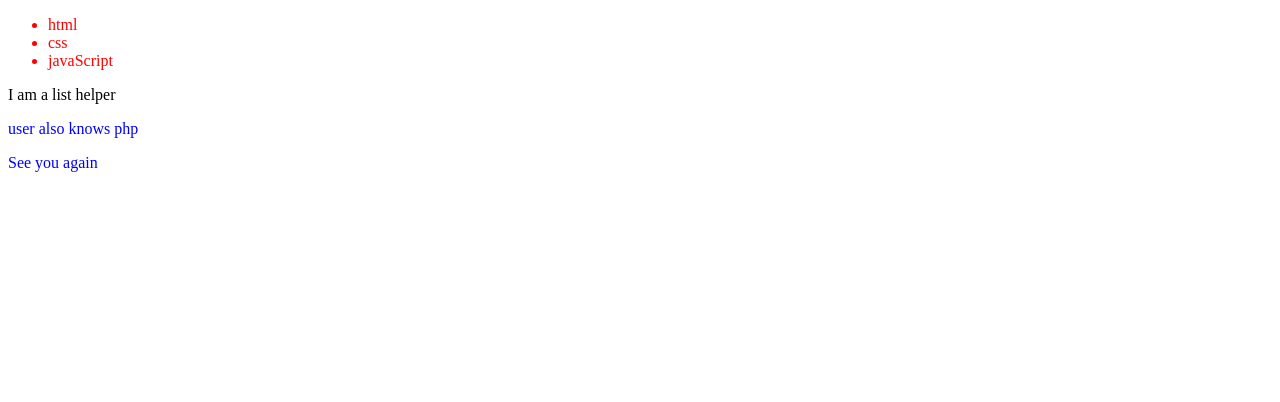
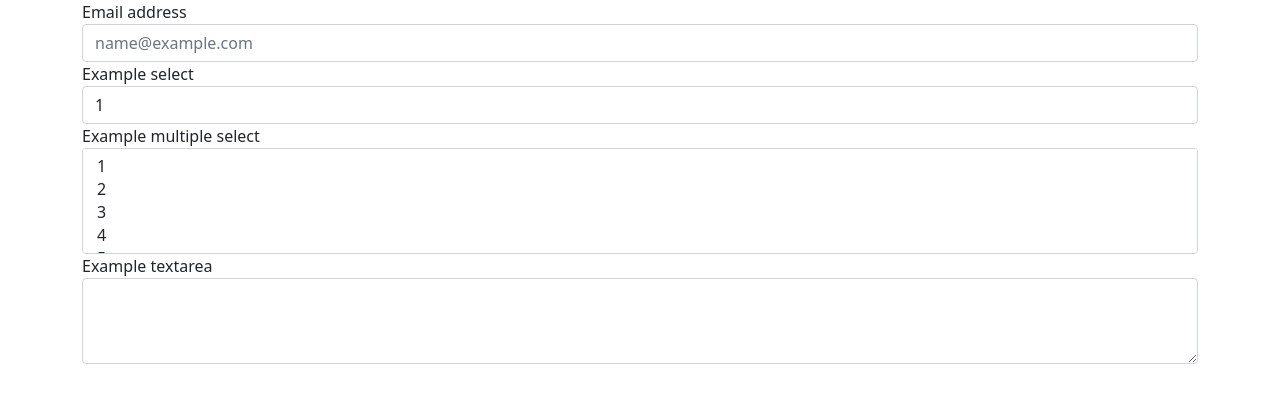
Before and after one commit to gsshohel1314/vue2project, a Vue app in the folder main_project/: page / in a window 1280 px wide. Shown: the top 402 px of the page. Built offline with nearby package versions, Linux system fonts and the light colour scheme.

Commit message:
use bootstrap in vue js by cdn

```diff
--- a/main_project/public/index.html
+++ b/main_project/public/index.html
@@ -2,12 +2,16 @@
 <html lang="">
   <head>
     <title>vue js project</title>
-    <link rel="preconnect" href="https://fonts.gstatic.com">
-    <link href="https://fonts.googleapis.com/css2?family=Roboto&display=swap" rel="stylesheet">
+    <link href="https://cdn.jsdelivr.net/npm/bootstrap@5.0.0-beta2/dist/css/bootstrap.min.css" rel="stylesheet" integrity="sha384-BmbxuPwQa2lc/FVzBcNJ7UAyJxM6wuqIj61tLrc4wSX0szH/Ev+nYRRuWlolflfl" crossorigin="anonymous">
   </head>
   <body>
     <div id="app">
 
     </div>
+
+
+    <script src="https://cdn.jsdelivr.net/npm/bootstrap@5.0.0-beta2/dist/js/bootstrap.bundle.min.js" integrity="sha384-b5kHyXgcpbZJO/tY9Ul7kGkf1S0CWuKcCD38l8YkeH8z8QjE0GmW1gYU5S9FOnJ0" crossorigin="anonymous"></script>
+    <script src="https://cdn.jsdelivr.net/npm/@popperjs/core@2.6.0/dist/umd/popper.min.js" integrity="sha384-KsvD1yqQ1/1+IA7gi3P0tyJcT3vR+NdBTt13hSJ2lnve8agRGXTTyNaBYmCR/Nwi" crossorigin="anonymous"></script>
+    <script src="https://cdn.jsdelivr.net/npm/bootstrap@5.0.0-beta2/dist/js/bootstrap.min.js" integrity="sha384-nsg8ua9HAw1y0W1btsyWgBklPnCUAFLuTMS2G72MMONqmOymq585AcH49TLBQObG" crossorigin="anonymous"></script>
   </body>
 </html>
--- a/main_project/src/App.vue
+++ b/main_project/src/App.vue
@@ -1,13 +1,7 @@
 <template>
   <div>
     <compListHelper>
-      <ul slot="listItem">
-        <li v-for="li in list" :key="li">
-          {{ li }}
-        </li>
-      </ul>
-      <p slot="para">user also knows php</p>
-      <p :slot="loder">See you again</p>
+
     </compListHelper>
   </div>
 </template>
--- a/main_project/src/Components/listHelper.vue
+++ b/main_project/src/Components/listHelper.vue
@@ -1,28 +1,34 @@
 <template>
-  <div>
-      <slot name="listItem"></slot>
-      I am a list helper
-      <slot name="para"></slot>
-      <slot name="other"> Loading... </slot>
-  </div>
+    <div class="container">
+        <form>
+            <div class="form-group">
+                <label for="exampleFormControlInput1">Email address</label>
+                <input type="email" class="form-control" id="exampleFormControlInput1" placeholder="name@example.com">
+            </div>
+            <div class="form-group">
+                <label for="exampleFormControlSelect1">Example select</label>
+                <select class="form-control" id="exampleFormControlSelect1">
+                <option>1</option>
+                <option>2</option>
+                <option>3</option>
+                <option>4</option>
+                <option>5</option>
+                </select>
+            </div>
+            <div class="form-group">
+                <label for="exampleFormControlSelect2">Example multiple select</label>
+                <select multiple class="form-control" id="exampleFormControlSelect2">
+                <option>1</option>
+                <option>2</option>
+                <option>3</option>
+                <option>4</option>
+                <option>5</option>
+                </select>
+            </div>
+            <div class="form-group">
+                <label for="exampleFormControlTextarea1">Example textarea</label>
+                <textarea class="form-control" id="exampleFormControlTextarea1" rows="3"></textarea>
+            </div>
+        </form>
+    </div>
 </template>
-
-<script>
-export default {
-  data(){
-      return{
-
-      }
-  }
-}
-</script>
-
-<style scoped>
-    ul li {
-        color: red;
-    }
-
-    p{
-        color: blue;
-    }
-</style>
```
